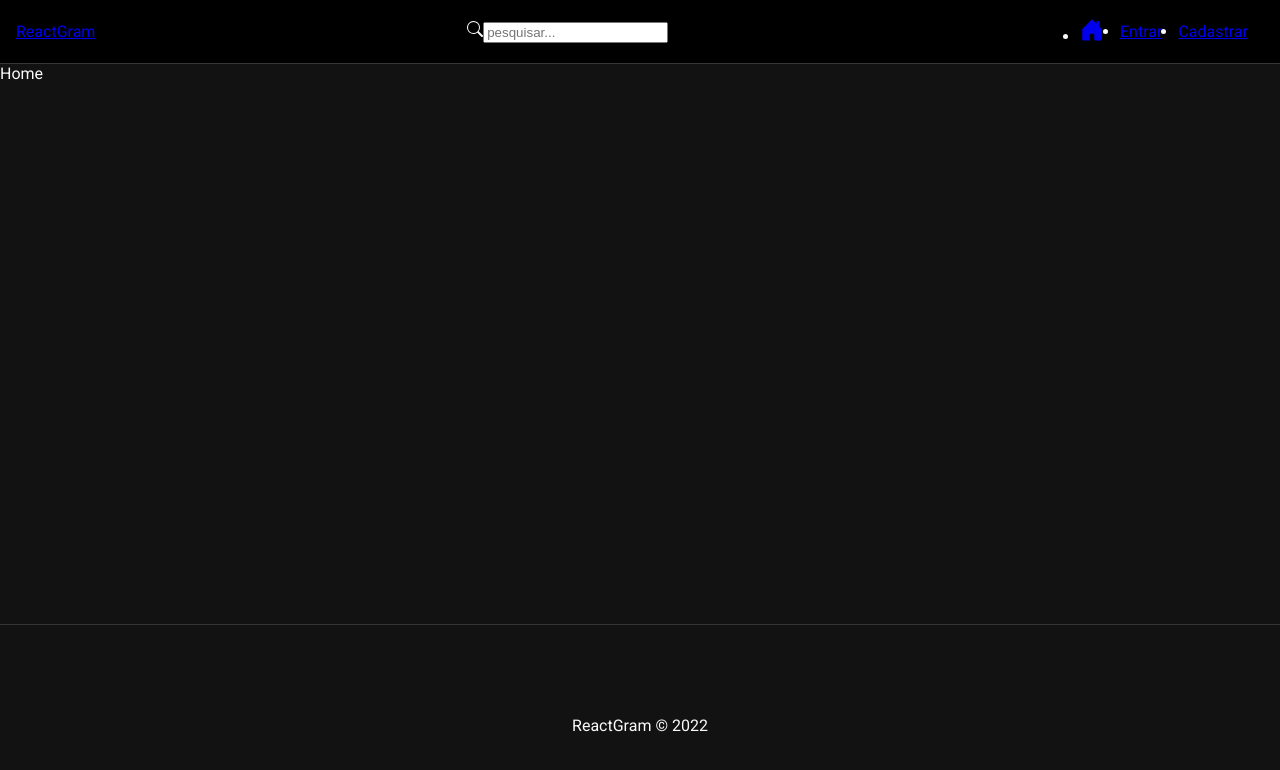
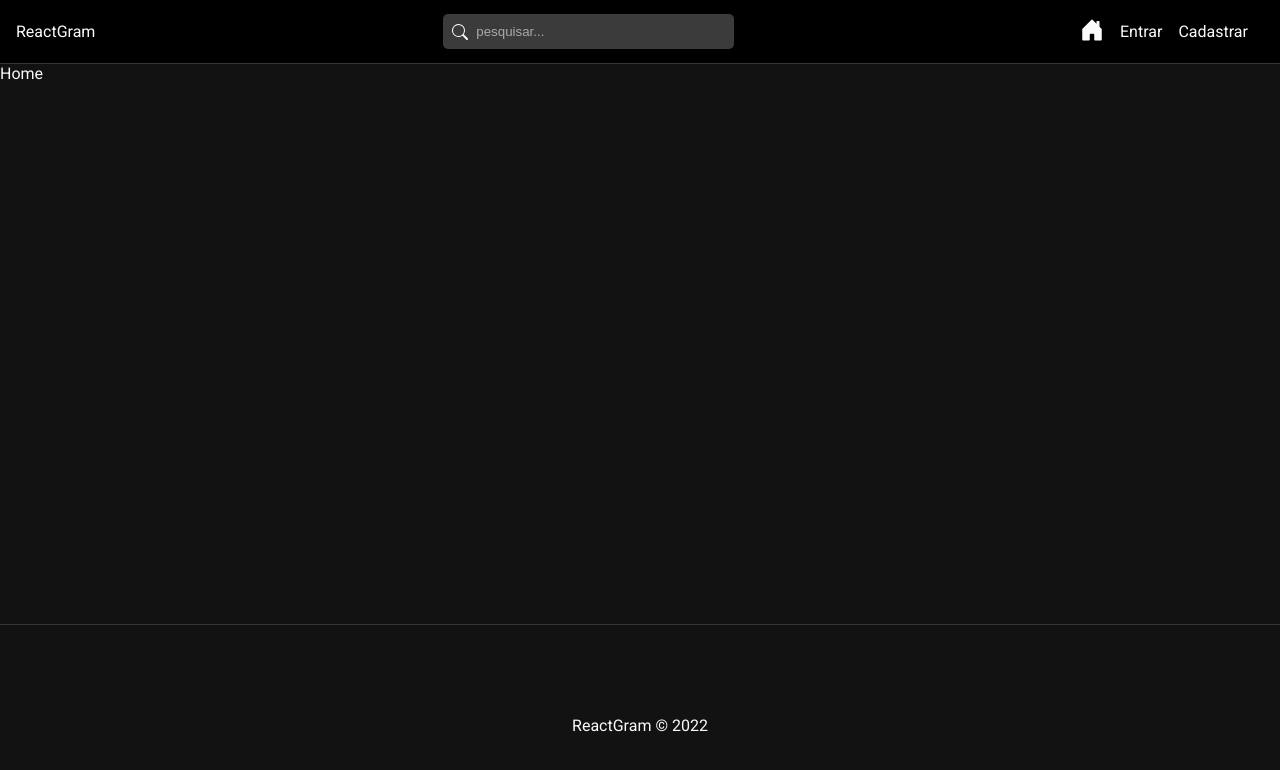
Before and after one commit to clacerda/Reactgram, a React (Create React App) app in the folder frontend/: page / in a window 1280 px wide. Shown: the top 770 px of the page. Built offline with nearby package versions, Linux system fonts and the light colour scheme; the HTML template or start-up script is replaced by a standard one.

Commit message:
Css Global

```diff
--- a/frontend/src/components/Navbar.js
+++ b/frontend/src/components/Navbar.js
@@ -6,7 +6,7 @@
 const Navbar = () => {
   return  <nav id="nav">
             <Link to="/">ReactGram</Link>
-            <form>
+            <form id="search-form">
                 <BsSearch />
                 <input type="text" placeholder="pesquisar..."/>
             </form>
--- a/frontend/src/index.css
+++ b/frontend/src/index.css
@@ -6,3 +6,82 @@
   background-color: #121212;
   color: #fafafa
 }
+
+a {
+  color: #fafafa;
+  text-decoration: none;
+}
+
+.active {
+  font-weight: bold;
+}
+
+ul{
+  list-style: none;
+}
+
+form {
+  display: flex;
+  flex-direction: column;
+}
+
+label{
+  display: flex;
+  flex-direction: column;
+  text-align: left;
+
+}
+
+label span{
+  font-weight: bold;
+  margin-bottom: .5em;
+  color: #aaa;
+  font-size: .7em;
+}
+
+input {
+  background-color: #3b3b3b;
+  color: #aaa;
+  border: 1px solid #555;
+  border-radius: 2px;
+  padding: 10px 8px;
+  outline: none;
+  margin-bottom: .6em;
+}
+
+input::placeholder {
+  color: #aaa;
+}
+
+.btn, button, input[type="submit"]{
+  background-color: #0094f6;
+  color: #fff;
+  border: none;
+  border-radius: 4px;
+  padding: 10px 8px;
+  font-weight: bold;
+  cursor: pointer;
+  opacity: .8;
+  font-size: 1em;
+}
+
+input[type="submit"]{
+  margin-top: 1em;
+}
+
+input:disabled {
+  cursor: not-allowed;
+  background-color: #000;
+}
+
+button:hover, input[type="submit"]:hover {
+  opacity: 1;
+}
+
+.cancel-btn{
+  background-color: #ccc;
+}
+
+.hide{
+  display: none;
+}
```
